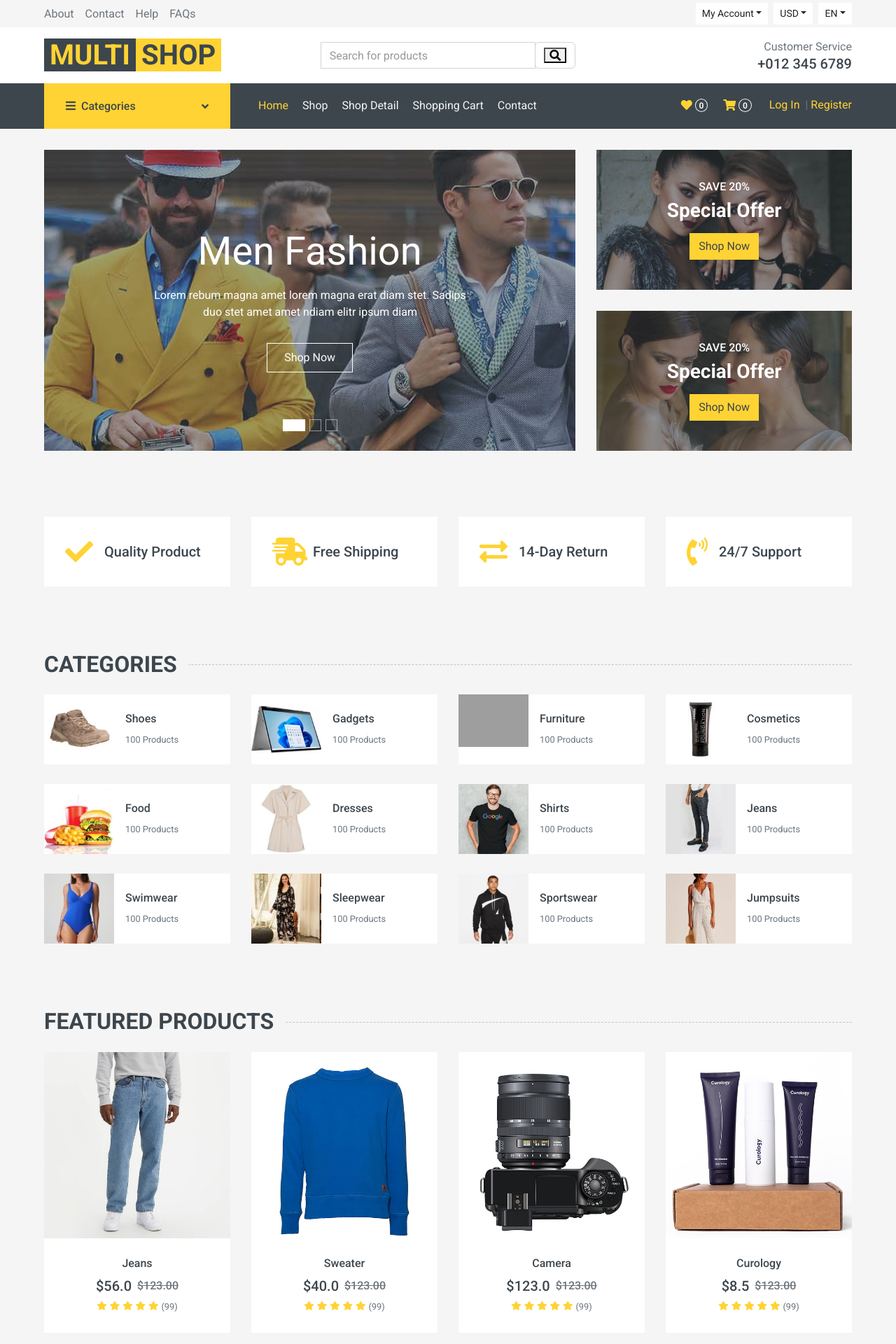
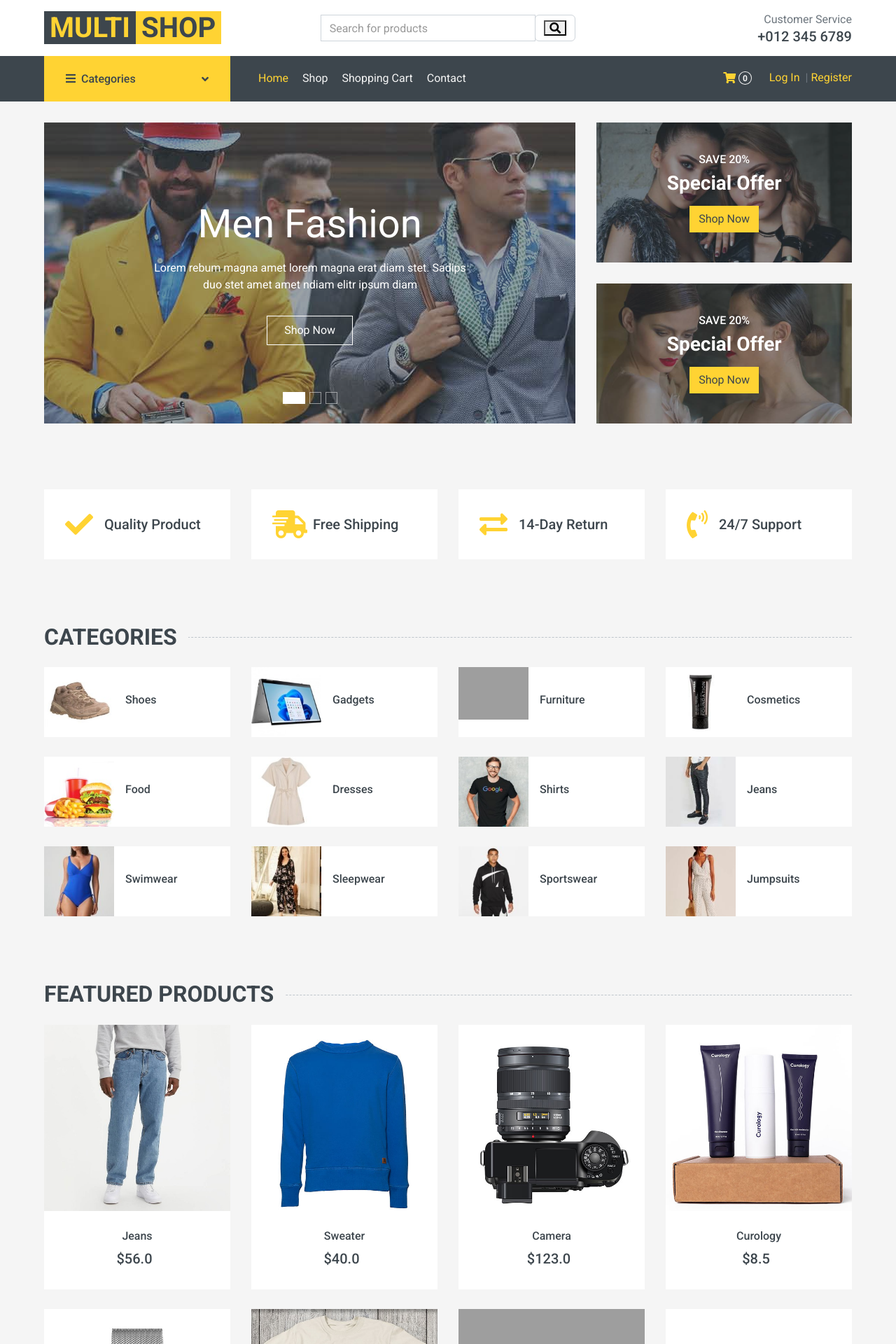
Before and after one commit to mishapravdiuk/MultiShop, a Django app: page / in a window 1280 px wide. Shown: the top 1920 px of the page at 70% size. Run offline with Django 4.2, Linux system fonts and the light colour scheme; data comes from the database, SQL or seed files in the repository; both versions use the stored data as it was after the commit; parts of the project's set-up code (start-up, migrations or seed data) failed here and were passed over; some libraries are stand-ins or nearby versions; grey boxes are pictures that could not be loaded.

Commit message:
Cut some useless template features

```diff
--- a/MultiShop/shop/templates/shop/category_view.html
+++ b/MultiShop/shop/templates/shop/category_view.html
@@ -15,7 +15,6 @@
                     </div>
                     <div class="flex-fill pl-3">
                         <h6>{{ item.title }}</h6>
-                        <small class="text-body">100 Products</small>
                     </div>
                 </div>
             </a>
--- a/MultiShop/shop/templates/shop/featured_products.html
+++ b/MultiShop/shop/templates/shop/featured_products.html
@@ -21,16 +21,16 @@
                 <div class="text-center py-4">
                     <a class="h6 text-decoration-none text-truncate" href="{{ item.get_absolute_url }}">{{ item.title }}</a>
                     <div class="d-flex align-items-center justify-content-center mt-2">
-                        <h5>${{ item.price }}</h5><h6 class="text-muted ml-2"><del>$123.00</del></h6>
+                        <h5>${{ item.price }}</h5><h6 class="text-muted ml-2"></h6>
                     </div>
-                    <div class="d-flex align-items-center justify-content-center mb-1">
+                    <!-- <div class="d-flex align-items-center justify-content-center mb-1">
                         <small class="fa fa-star text-primary mr-1"></small>
                         <small class="fa fa-star text-primary mr-1"></small>
                         <small class="fa fa-star text-primary mr-1"></small>
                         <small class="fa fa-star text-primary mr-1"></small>
                         <small class="fa fa-star text-primary mr-1"></small>
                         <small>(99)</small>
-                    </div>
+                    </div> -->
                 </div>
             </div>
         </div>
--- a/MultiShop/shop/templates/shop/index.html
+++ b/MultiShop/shop/templates/shop/index.html
@@ -22,7 +22,7 @@
                             <div class="p-3" style="max-width: 700px;">
                                 <h1 class="display-4 text-white mb-3 animate__animated animate__fadeInDown">Men Fashion</h1>
                                 <p class="mx-md-5 px-5 animate__animated animate__bounceIn">Lorem rebum magna amet lorem magna erat diam stet. Sadips duo stet amet amet ndiam elitr ipsum diam</p>
-                                <a class="btn btn-outline-light py-2 px-4 mt-3 animate__animated animate__fadeInUp" href="#">Shop Now</a>
+                                <a class="btn btn-outline-light py-2 px-4 mt-3 animate__animated animate__fadeInUp" href="{% url 'store' %}">Shop Now</a>
                             </div>
                         </div>
                     </div>
@@ -32,7 +32,7 @@
                             <div class="p-3" style="max-width: 700px;">
                                 <h1 class="display-4 text-white mb-3 animate__animated animate__fadeInDown">Women Fashion</h1>
                                 <p class="mx-md-5 px-5 animate__animated animate__bounceIn">Lorem rebum magna amet lorem magna erat diam stet. Sadips duo stet amet amet ndiam elitr ipsum diam</p>
-                                <a class="btn btn-outline-light py-2 px-4 mt-3 animate__animated animate__fadeInUp" href="#">Shop Now</a>
+                                <a class="btn btn-outline-light py-2 px-4 mt-3 animate__animated animate__fadeInUp" href="{% url 'store' %}">Shop Now</a>
                             </div>
                         </div>
                     </div>
@@ -42,7 +42,7 @@
                             <div class="p-3" style="max-width: 700px;">
                                 <h1 class="display-4 text-white mb-3 animate__animated animate__fadeInDown">Kids Fashion</h1>
                                 <p class="mx-md-5 px-5 animate__animated animate__bounceIn">Lorem rebum magna amet lorem magna erat diam stet. Sadips duo stet amet amet ndiam elitr ipsum diam</p>
-                                <a class="btn btn-outline-light py-2 px-4 mt-3 animate__animated animate__fadeInUp" href="#">Shop Now</a>
+                                <a class="btn btn-outline-light py-2 px-4 mt-3 animate__animated animate__fadeInUp" href="{% url 'store' %}">Shop Now</a>
                             </div>
                         </div>
                     </div>
@@ -55,7 +55,7 @@
                 <div class="offer-text">
                     <h6 class="text-white text-uppercase">Save 20%</h6>
                     <h3 class="text-white mb-3">Special Offer</h3>
-                    <a href="" class="btn btn-primary">Shop Now</a>
+                    <a href="{% url 'store' %}" class="btn btn-primary">Shop Now</a>
                 </div>
             </div>
             <div class="product-offer mb-30" style="height: 200px;">
@@ -63,7 +63,7 @@
                 <div class="offer-text">
                     <h6 class="text-white text-uppercase">Save 20%</h6>
                     <h3 class="text-white mb-3">Special Offer</h3>
-                    <a href="" class="btn btn-primary">Shop Now</a>
+                    <a href="{% url 'store' %}" class="btn btn-primary">Shop Now</a>
                 </div>
             </div>
         </div>
@@ -105,14 +105,14 @@
 
 
 <!-- Categories Start -->
-    {% cache 60 category_view %}
+    {% cache 120 category_view %}
     {% category_view %}
     {% endcache %}
 <!-- Categories End -->
 
 
 <!-- Products Start -->
-    {% cache 60 featured_products %}
+    {% cache 120 featured_products %}
     {% featured_products %}
     {% endcache %}
 <!-- Products End -->
@@ -127,7 +127,7 @@
                 <div class="offer-text">
                     <h6 class="text-white text-uppercase">Save 20%</h6>
                     <h3 class="text-white mb-3">Special Offer</h3>
-                    <a href="" class="btn btn-primary">Shop Now</a>
+                    <a href="{% url 'store' %}" class="btn btn-primary">Shop Now</a>
                 </div>
             </div>
         </div>
@@ -137,7 +137,7 @@
                 <div class="offer-text">
                     <h6 class="text-white text-uppercase">Save 20%</h6>
                     <h3 class="text-white mb-3">Special Offer</h3>
-                    <a href="" class="btn btn-primary">Shop Now</a>
+                    <a href="{% url 'store' %}" class="btn btn-primary">Shop Now</a>
                 </div>
             </div>
         </div>
@@ -147,7 +147,7 @@
 
 
 <!-- Products Start -->
-    {% cache 60 recent_products %}
+    {% cache 120 recent_products %}
     {% recent_products %}
     {% endcache %}
 <!-- Products End -->
--- a/MultiShop/shop/templates/shop/recent_products.html
+++ b/MultiShop/shop/templates/shop/recent_products.html
@@ -20,16 +20,16 @@
                 <div class="text-center py-4">
                     <a class="h6 text-decoration-none text-truncate" href="{{ item.get_absolute_url }}">{{ item.title }}</a>
                     <div class="d-flex align-items-center justify-content-center mt-2">
-                        <h5>${{ item.price }}</h5><h6 class="text-muted ml-2"><del>$99</del></h6>
+                        <h5>${{ item.price }}</h5><h6 class="text-muted ml-2">
                     </div>
-                    <div class="d-flex align-items-center justify-content-center mb-1">
+                    <!-- <div class="d-flex align-items-center justify-content-center mb-1">
                         <small class="fa fa-star text-primary mr-1"></small>
                         <small class="fa fa-star text-primary mr-1"></small>
                         <small class="fa fa-star text-primary mr-1"></small>
                         <small class="fa fa-star text-primary mr-1"></small>
                         <small class="fa fa-star text-primary mr-1"></small>
                         <small>(99)</small>
-                    </div>
+                    </div> -->
                 </div>
             </div>
         </div>
--- a/MultiShop/shop/templates/shop/recommendation.html
+++ b/MultiShop/shop/templates/shop/recommendation.html
@@ -22,16 +22,16 @@
                         <div class="text-center py-4">
                             <a class="h6 text-decoration-none text-truncate" href="{{ item.get_absolute_url }}">{{ item.title }}</a>
                             <div class="d-flex align-items-center justify-content-center mt-2">
-                                <h5>${{ item.price }}</h5><h6 class="text-muted ml-2"><del>$123.00</del></h6>
+                                <h5>${{ item.price }}</h5><h6 class="text-muted ml-2"></h6>
                             </div>
-                            <div class="d-flex align-items-center justify-content-center mb-1">
+                            <!-- <div class="d-flex align-items-center justify-content-center mb-1">
                                 <small class="fa fa-star text-primary mr-1"></small>
                                 <small class="fa fa-star text-primary mr-1"></small>
                                 <small class="fa fa-star text-primary mr-1"></small>
                                 <small class="fa fa-star text-primary mr-1"></small>
                                 <small class="fa fa-star text-primary mr-1"></small>
                                 <small>(99)</small>
-                            </div>
+                            </div> -->
                         </div>
                     </div>
                     {% endfor %}
--- a/MultiShop/templates/base.html
+++ b/MultiShop/templates/base.html
@@ -31,7 +31,7 @@
 
 <body>
 
-{% cache 0 header %}
+{% cache 120 header %}
 {% include 'inc/_header.html' %}
 {% endcache %}
 
@@ -53,7 +53,7 @@
 {% block content %}
 {% endblock %}
 
-{% cache 60 footer %}
+{% cache 120 footer %}
 {% include "inc/_footer.html" %}
 {% endcache %}
 
--- a/MultiShop/templates/inc/_footer.html
+++ b/MultiShop/templates/inc/_footer.html
@@ -17,7 +17,6 @@
                     <div class="d-flex flex-column justify-content-start">
                         <a class="text-secondary mb-2" href="{% url 'home' %}"><i class="fa fa-angle-right mr-2"></i>Home</a>
                         <a class="text-secondary mb-2" href="{% url 'store' %}"><i class="fa fa-angle-right mr-2"></i>Our Shop</a>
-                        <a class="text-secondary mb-2" href="#"><i class="fa fa-angle-right mr-2"></i>Shop Detail</a>
                         <a class="text-secondary mb-2" href="{% url 'cart_detail' %}"><i class="fa fa-angle-right mr-2"></i>Shopping Cart</a>
                         <a class="text-secondary" href="{% url 'email' %}"><i class="fa fa-angle-right mr-2"></i>Contact Us</a>
                     </div>
@@ -27,7 +26,6 @@
                     <div class="d-flex flex-column justify-content-start">
                         <a class="text-secondary mb-2" href="{% url 'home' %}"><i class="fa fa-angle-right mr-2"></i>Home</a>
                         <a class="text-secondary mb-2" href="{% url 'store' %}"><i class="fa fa-angle-right mr-2"></i>Our Shop</a>
-                        <a class="text-secondary mb-2" href="#"><i class="fa fa-angle-right mr-2"></i>Shop Detail</a>
                         <a class="text-secondary mb-2" href="{% url 'cart_detail' %}"><i class="fa fa-angle-right mr-2"></i>Shopping Cart</a>
                         <a class="text-secondary" href="{% url 'email' %}"><i class="fa fa-angle-right mr-2"></i>Contact Us</a>
                     </div>
@@ -37,10 +35,13 @@
                     <p>Duo stet tempor ipsum sit amet magna ipsum tempor est</p>
                     <form action="">
                         <div class="input-group">
-                            <input type="text" class="form-control" placeholder="Your Email Address">
-                            <div class="input-group-append">
-                                <button class="btn btn-primary">Sign Up</button>
+                            {% if request.user.is_authenticated  %}
+                            {% else %}
+                            <div class="input-group-append " >
+                                <a class="btn btn-primary " style="margin-right: 20px;" href="{% url 'login' %}">Log In</a>
+                                <a class="btn btn-primary" href="{% url 'register' %}">Register</a>
                             </div>
+                            {% endif %}
                         </div>
                     </form>
                     <h6 class="text-secondary text-uppercase mt-4 mb-3">Follow Us</h6>
--- a/MultiShop/templates/inc/_header.html
+++ b/MultiShop/templates/inc/_header.html
@@ -3,11 +3,10 @@
 {% load category %}
 
   <div class="container-fluid">
-    <div class="row bg-secondary py-1 px-xl-5">
+    <!-- <div class="row bg-secondary py-1 px-xl-5">
         <div class="col-lg-6 d-none d-lg-block">
             <div class="d-inline-flex align-items-center h-100">
-                <a class="text-body mr-3" href="">About</a>
-                <a class="text-body mr-3" href="">Contact</a>
+                <a class="text-body mr-3" href="{% url 'email' %}">Contact</a>
                 <a class="text-body mr-3" href="">Help</a>
                 <a class="text-body mr-3" href="">FAQs</a>
             </div>
@@ -49,7 +48,7 @@
                 </a>
             </div>
         </div>
-    </div>
+    </div> -->
     <div class="row align-items-center bg-light py-3 px-xl-5 d-none d-lg-flex">
         <div class="col-lg-4">
             <a href="{% url 'home' %}" class="text-decoration-none">
@@ -99,7 +98,6 @@
                     <div class="navbar-nav mr-auto py-0">
                         <a href="{% url 'home' %}" class="nav-item nav-link active">Home</a>
                         <a href="{% url 'store' %}" class="nav-item nav-link">Shop</a>
-                        <a href="detail.html" class="nav-item nav-link">Shop Detail</a>
                         <div class="nav-item dropdown">
                             <a href="{% url 'cart_detail' %}" class="nav-link dropdown-toggle" >Shopping Cart </a>
                         </div>
@@ -109,10 +107,10 @@
                         {% endif %}
                     </div>
                     <div class="navbar-nav ml-auto py-0 d-none d-lg-block">
-                        <a href="" class="btn px-0">
+                        <!-- <a href="" class="btn px-0">
                             <i class="fas fa-heart text-primary"></i>
                             <span class="badge text-secondary border border-secondary rounded-circle" style="padding-bottom: 2px;">0</span>
-                        </a>
+                        </a> -->
                         <a href="{% url 'cart_detail' %}" class="btn px-0 ml-3">
                             <i class="fas fa-shopping-cart text-primary"></i>
                             <span class="badge text-secondary border border-secondary rounded-circle" style="padding-bottom: 2px;">0</span>
```
Also changed, not shown: MultiShop/shop/templates/shop/cart.html (+4 -4 lines), MultiShop/shop/templates/shop/product.html (+14 -12 lines), MultiShop/shop/templates/shop/store.html (+6 -6 lines), MultiShop/db.sqlite3, 6 other files.
